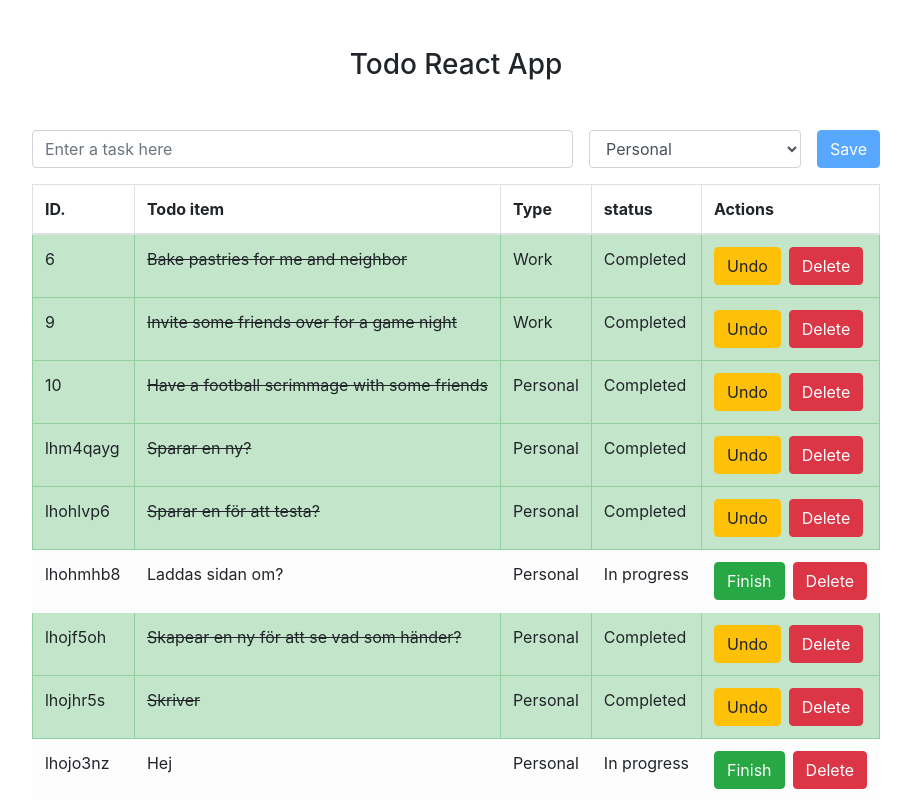
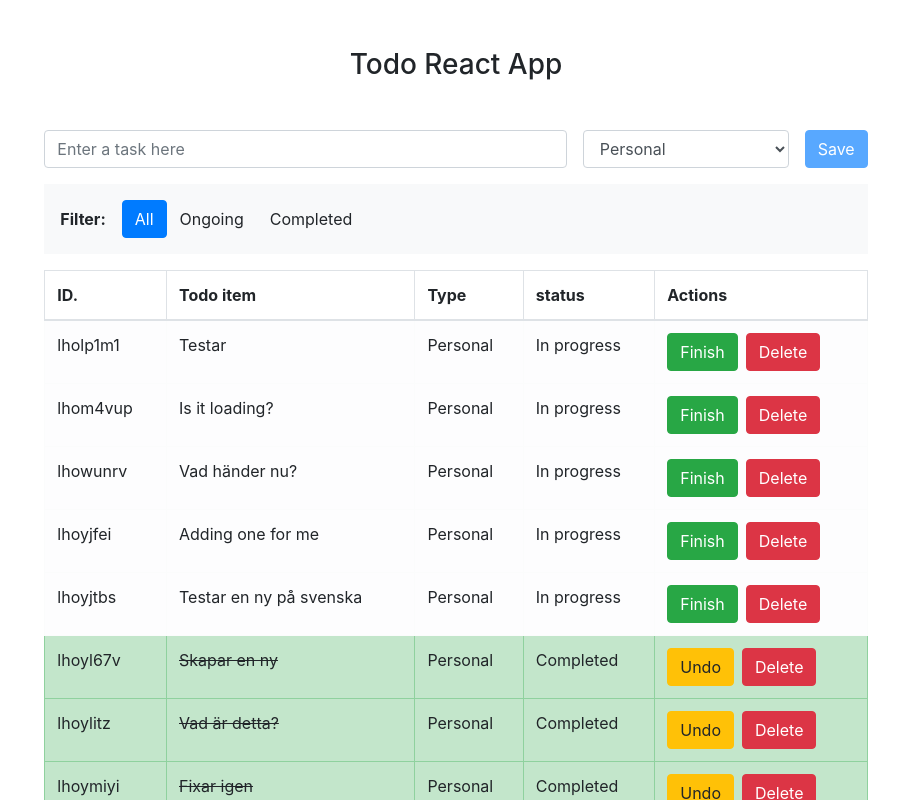
Before and after one commit to devjoppe/todo-react-app, a React (Vite) app: page / in a window 1280 px wide. Shown: the top 800 px of the page, without its empty margins (184-1095 px from the left). Built offline with nearby package versions, Linux system fonts and the light colour scheme; data requests are answered from the project's data file.

Commit message:
Added filter buttons that makes a get request with new url

```diff
--- /dev/null
+++ b/src/components/TodoFilter.tsx
@@ -0,0 +1,57 @@
+// React
+import React, {useState} from "react";
+
+// Interface
+import {buttonProp} from "../interface/button.tsx";
+
+interface updateListProp {
+    addFilterUrl: (data:string) => void
+}
+
+const TodoFilter:React.FC<updateListProp> = ({addFilterUrl}) => {
+
+    const[buttons, setButtons] = useState([
+        {
+            name: "All",
+            url: "/todos",
+            active: true
+        },
+        {
+            name: "Ongoing",
+            url: "/todos/?completed=false",
+            active: false
+        },
+        {
+            name: "Completed",
+            url: "/todos/?completed=true",
+            active: false
+        }
+    ])
+
+    const toggle = (selectedButton: buttonProp) => {
+        setButtons(buttons.map(bt => {
+            if (bt === selectedButton) {
+                return { ...bt, active: !bt.active }; // Toggle the active property
+            } else {
+                return { ...bt, active: false };
+            }
+        }))
+        if(selectedButton.url) {
+            addFilterUrl(selectedButton.url)
+        }
+    }
+
+    return(
+        <div className="d-flex align-items-center col-12 mb-3 p-3 bg-light">
+            <span className="font-weight-bold mr-3">Filter:</span>
+            {buttons.map(button => (
+                <button type="button" key={button.name} className={`btn ${button.active ? 'btn-primary' : null}`} onClick={(e) => {
+                    e.preventDefault()
+                    toggle(button)
+                }}>{button.name}</button>
+            ))}
+        </div>
+    )
+}
+
+export default TodoFilter
--- a/src/components/TodoForm.tsx
+++ b/src/components/TodoForm.tsx
@@ -10,6 +10,7 @@ import {todoItem} from "../interface/todo.tsx";
 
 // React
 import {useCallback, useEffect, useState} from "react";
+import TodoFilter from "./TodoFilter.tsx";
 
 const TodoForm = () => {
 
@@ -18,6 +19,7 @@ const TodoForm = () => {
     // Data handling
     const [error, setError] = useState(null)
     const [isLoading, setIsLoading] = useState(true)
+    const [filterUrl, setFilterUrl] = useState("/todos")
 
     const fetchData = useCallback(async () => {
         console.log("Fetch start...")
@@ -26,7 +28,7 @@ const TodoForm = () => {
         setIsLoading(true)
 
         try{
-            setTodoList(await getTodos())
+            setTodoList(await getTodos(filterUrl))
             setError(null)
         } catch (err:any) {
             setError(err.message)
@@ -35,7 +37,7 @@ const TodoForm = () => {
             setIsLoading(false)
             console.log("Fetch completed")
         }
-    }, [])
+    }, [filterUrl])
 
     useEffect(() => {
         fetchData().then(() => {
@@ -50,13 +52,18 @@ const TodoForm = () => {
         })
     }
 
+    const addFilterUrl = (url:string) => {
+        setFilterUrl(url)
+    }
+
     return(
-        <div>
+        <div className="col-8">
             <TodoInput updateList={updateList} />
+            <TodoFilter addFilterUrl={addFilterUrl}/>
             <div className="table-wrapper">
                 {isLoading && <p>Loading...</p>}
                 {error && <p>{error}</p>}
-                <table className="table table-hover table-bordered">
+                <table className="table table-hover table-bordered w-full">
                     <thead>
                     <tr>
                         <th>ID.</th>
--- a/src/components/TodoItem.tsx
+++ b/src/components/TodoItem.tsx
@@ -45,7 +45,10 @@ const TodoItem:React.FC<todoListProps> = ({todoList, updateList}) => {
                     </td>
                     <td>{todo.completed ? "Completed" : "In progress"}</td>
                     <td>
-                        <button className={`btn mr-2 ${todo.completed ? 'btn-warning' : 'btn-success'}`} onClick={() => {updateTodoItem(todo)}}>
+                        <button className={`btn mr-2 ${todo.completed ? 'btn-warning' : 'btn-success'}`} onClick={(e) => {
+                            e.preventDefault()
+                            updateTodoItem(todo)
+                        }}>
                             {todo.completed ? 'Undo' : 'Finish'}
                         </button>
                         <button className="btn btn-danger" onClick={() => {deleteTodoItem(todo)}}>Delete</button>
--- a/src/data/db.json
+++ b/src/data/db.json
@@ -1,82 +1,5 @@
 {
   "todos": [
-    {
-      "id": 6,
-      "todo": "Bake pastries for me and neighbor",
-      "completed": true,
-      "userId": 39,
-      "type": "Work"
-    },
-    {
-      "id": 9,
-      "todo": "Invite some friends over for a game night",
-      "completed": true,
-      "userId": 47,
-      "type": "Work"
-    },
-    {
-      "id": 10,
-      "todo": "Have a football scrimmage with some friends",
-      "completed": true,
-      "userId": 19,
-      "type": "Personal"
-    },
-    {
-      "id": "lhm4qayg",
-      "todo": "Sparar en ny?",
-      "completed": true,
-      "userId": "lhm4qayh",
-      "type": "Personal"
-    },
-    {
-      "id": "lhohlvp6",
-      "todo": "Sparar en för att testa?",
-      "completed": true,
-      "userId": "lhohlvp7",
-      "type": "Personal"
-    },
-    {
-      "id": "lhohmhb8",
-      "todo": "Laddas sidan om?",
-      "completed": false,
-      "userId": "lhohmhb9",
-      "type": "Personal"
-    },
-    {
-      "id": "lhojf5oh",
-      "todo": "Skapear en ny för att se vad som händer?",
-      "completed": true,
-      "userId": "lhojf5oi",
-      "type": "Personal"
-    },
-    {
-      "id": "lhojhr5s",
-      "todo": "Skriver",
-      "completed": true,
-      "userId": "lhojhr5t",
-      "type": "Personal"
-    },
-    {
-      "id": "lhojo3nz",
-      "todo": "Hej",
-      "completed": false,
-      "userId": "lhojo3o0",
-      "type": "Personal"
-    },
-    {
-      "id": "lhol90tt",
-      "todo": "Skapar?",
-      "completed": false,
-      "userId": "lhol90tu",
-      "type": "Personal"
-    },
-    {
-      "id": "lhol9jts",
-      "todo": "Hej?",
-      "completed": false,
-      "userId": "lhol9jtt",
-      "type": "Personal"
-    },
     {
       "id": "lholp1m1",
       "todo": "Testar",
@@ -87,7 +10,7 @@
     {
       "id": "lhom4vup",
       "todo": "Is it loading?",
-      "completed": true,
+      "completed": false,
       "userId": "lhom4vuq",
       "type": "Personal"
     },
@@ -115,21 +38,21 @@
     {
       "id": "lhoyl67v",
       "todo": "Skapar en ny",
-      "completed": false,
+      "completed": true,
       "userId": 123,
       "type": "Personal"
     },
     {
       "id": "lhoylitz",
       "todo": "Vad är detta?",
-      "completed": false,
+      "completed": true,
       "userId": 123,
       "type": "Personal"
     },
     {
       "id": "lhoymiyi",
       "todo": "Fixar igen",
-      "completed": false,
+      "completed": true,
       "userId": 123,
       "type": "Personal"
     },
--- /dev/null
+++ b/src/interface/button.tsx
@@ -0,0 +1,5 @@
+export interface buttonProp {
+    name?: string,
+    url?: string,
+    active?: boolean
+}
--- a/src/services/api.tsx
+++ b/src/services/api.tsx
@@ -7,8 +7,8 @@ import {todoItem} from "../interface/todo.tsx";
 const BASE_URL = 'http://localhost:3000'
 
 // Get all Todos
-export const getTodos = async () => {
-    const response = await axios.get(`${BASE_URL}/todos`)
+export const getTodos = async (url:string | null) => {
+    const response = await axios.get(`${BASE_URL}${url}`)
     if(!response) {
         throw new Error(`Error in the request: ${response}`)
     }
@@ -22,8 +22,6 @@ export const saveTodo = async (newTodo:todoItem) => {
         throw new Error(`Error in the post request: ${response}`)
     }
     console.log(response.data)
-    //getTodos().then(() => {console.log("Get new todo list")})
-    //return response.data
 }
 
 // Update Data
```
